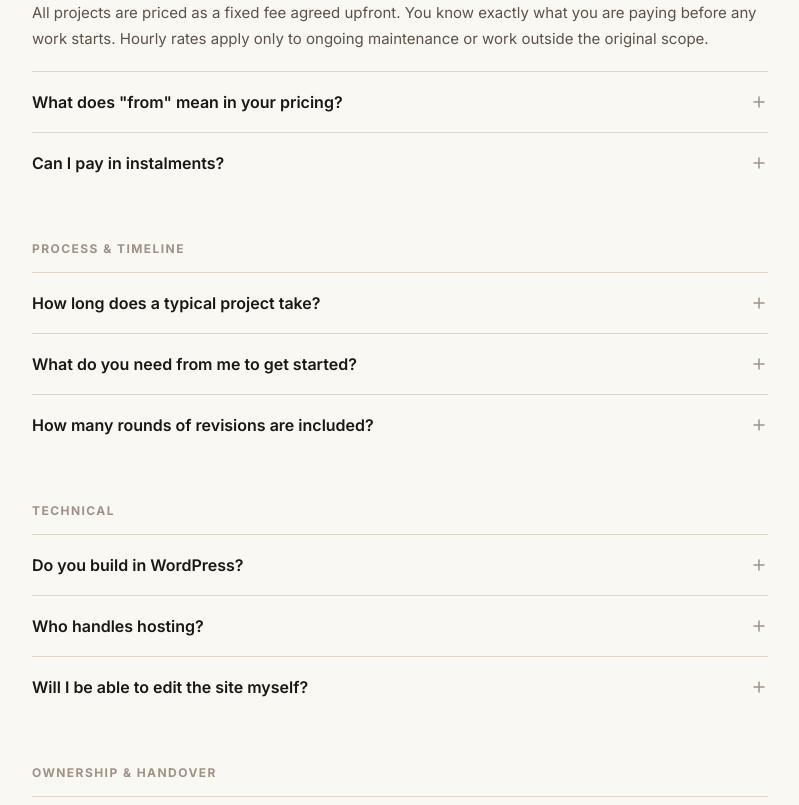
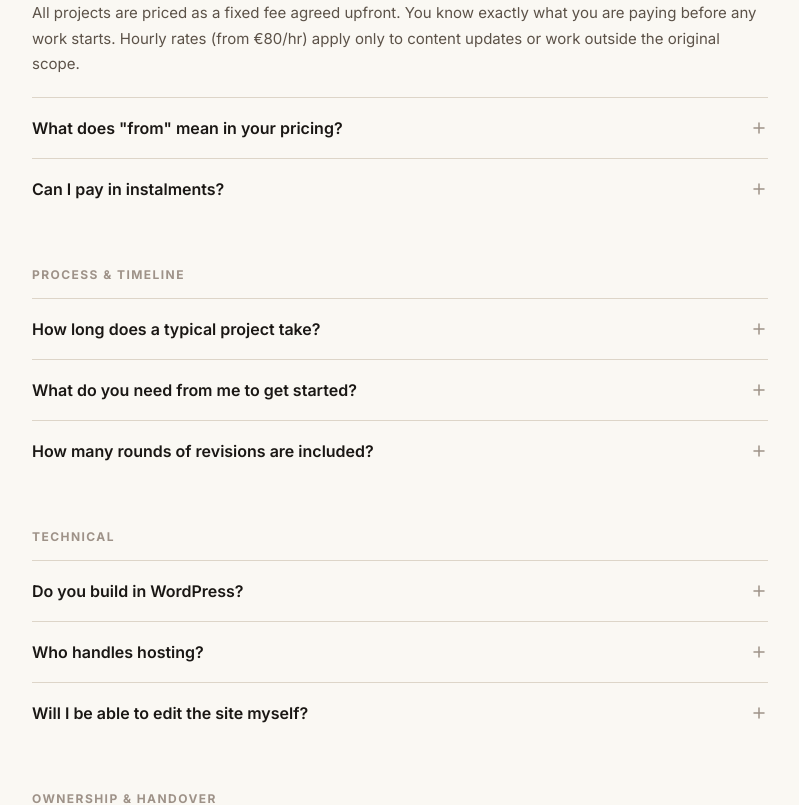
Before and after one commit to laurihynonen23/fyxio, a Next.js app: page /faq in a window 1280 px wide. Shown: the part 700-1505 px from the top of the page, without its empty margins (240-1039 px from the left). Built offline with nearby package versions, Linux system fonts and the light colour scheme.

Commit message:
Update FAQ content to match pricing, process, and services pages

```diff
--- a/app/faq/page.tsx
+++ b/app/faq/page.tsx
@@ -14,32 +14,32 @@ const FAQS = [
   {
     group: 'Pricing & scope',
     items: [
-      { q: 'Do you work with fixed prices or hourly rates?', a: 'All projects are priced as a fixed fee agreed upfront. You know exactly what you are paying before any work starts. Hourly rates apply only to ongoing maintenance or work outside the original scope.' },
-      { q: 'What does "from" mean in your pricing?', a: 'The starting price reflects the minimum scope for that tier. Most projects land within the range listed. If your project is larger — more pages, more complexity, migration work — the final price reflects that. You get a specific number before anything starts.' },
+      { q: 'Do you work with fixed prices or hourly rates?', a: 'All projects are priced as a fixed fee agreed upfront. You know exactly what you are paying before any work starts. Hourly rates (from €80/hr) apply only to content updates or work outside the original scope.' },
+      { q: 'What does "from" mean in your pricing?', a: 'The starting price reflects the minimum scope for that tier — Starter from €699, Business from €1,290, Premium from €2,490. Most projects land close to the starting price. If your project is larger — more pages, more complexity, migration work — the final price reflects that. You get a specific number before anything starts.' },
       { q: 'Can I pay in instalments?', a: 'Yes. A deposit is required to begin — typically 50% upfront — and the remainder is due at project completion before handover.' },
     ],
   },
   {
     group: 'Process & timeline',
     items: [
-      { q: 'How long does a typical project take?', a: 'Most projects take 2–4 weeks from brief to launch. Smaller scopes can move faster if materials are ready. Larger or more complex projects take longer. Timeline is discussed and agreed before work starts.' },
-      { q: 'What do you need from me to get started?', a: 'A clear brief, your brand assets (logo, colours if you have them), any content you already have, and access to your domain registrar if we\'re launching on your existing domain. I\'ll ask specific questions during intake.' },
-      { q: 'How many rounds of revisions are included?', a: 'One structured round of revisions is included in every project. Revisions beyond that are billed at an hourly rate. The goal of one defined round is to keep feedback focused and productive.' },
+      { q: 'How long does a typical project take?', a: 'Most projects are done in a couple of days to one week. The first draft of the real site is usually built in 1–2 days once materials are in. After one round of feedback, refinements are made and the site goes live. Larger or more complex projects take longer, but the process is always fast by default.' },
+      { q: 'What do you need from me to get started?', a: 'Texts, images, videos, logo files, and any references or direction for the site. The clearer your materials are, the faster everything moves. If something is missing, I will tell you exactly what is needed before the build starts.' },
+      { q: 'How many rounds of revisions are included?', a: 'The Starter package includes one revision round. Business and Premium include two. Beyond what is included, additional revision work is billed at an hourly rate. The goal of defined revision rounds is to keep feedback focused and productive.' },
     ],
   },
   {
     group: 'Technical',
     items: [
-      { q: 'Do you build in WordPress?', a: 'No. Websites are built in clean HTML, CSS, and JavaScript — no WordPress, no page builders. If you\'re currently on WordPress and want to move away from it, that\'s one of the services I offer specifically.' },
-      { q: 'Who handles hosting?', a: 'I can set up and manage hosting for you, or configure your site to run on hosting you already have. Either works. All hosting is documented clearly so you understand what you\'re paying for and why.' },
-      { q: 'Will I be able to edit the site myself?', a: 'Depends on the setup we agree on. Some clients want full technical handover and handle everything internally. Others want the content structured so they can make text and image changes safely without touching code. We discuss this during the brief.' },
+      { q: 'Do you build in WordPress?', a: 'No. Sites are built custom using modern frameworks — no WordPress, no page builders, no templates. If you are currently on WordPress and want to move away from it, that is one of the services offered specifically.' },
+      { q: 'Who handles hosting?', a: 'There are three options. Managed hosting (from €49/mo) means everything is handled for you. Client-owned setup (€99 one-time) means your accounts, your hosting — I set it all up and hand it over cleanly. Or you can take the code directly for free and have your own technical team handle it. All options are clearly documented.' },
+      { q: 'Will I be able to edit the site myself?', a: 'Yes. A content editor is included in every package — you can update text and images without touching code. There is also an optional AI-assisted editor upgrade at €19.99/mo that adds AI-powered text improvements, tone adjustments, and SEO suggestions directly in the editor.' },
     ],
   },
   {
     group: 'Ownership & handover',
     items: [
-      { q: 'Who owns the code after the project?', a: 'You do. Full code ownership is transferred at handover. There are no licensing fees, no ongoing payments to me to keep the site running, and no lock-in of any kind.' },
-      { q: 'What if I want to switch agencies or developers later?', a: 'You can. The code is yours, it\'s clean, and it\'s documented. Any competent developer can pick it up and continue working on it. That is by design.' },
+      { q: 'Who owns the code after the project?', a: 'You do. Full code ownership is transferred at handover. There are no licensing fees, no ongoing payments to keep the site running, and no lock-in of any kind.' },
+      { q: 'What if I want to switch agencies or developers later?', a: 'You can. The code is yours, it is clean, and it is documented. Any competent developer can pick it up and continue working on it. That is by design.' },
     ],
   },
 ]
```
